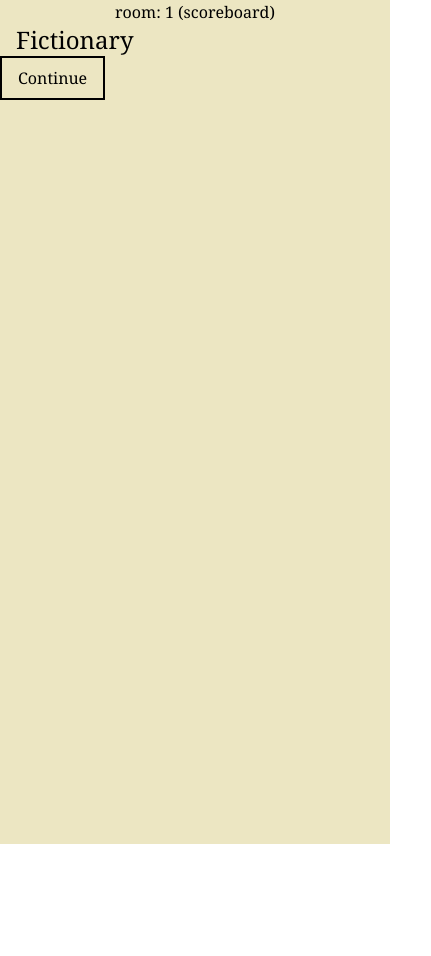
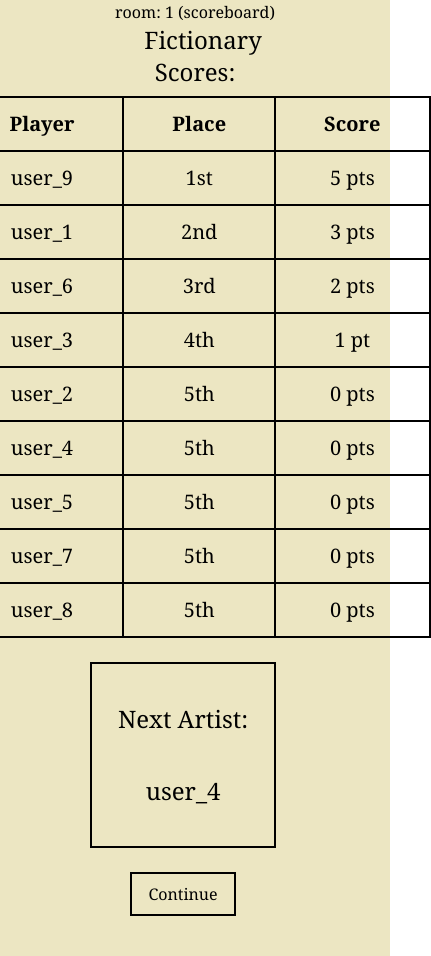
Before and after one commit to jasminebroton/Fictionary-Frontend, a React (Create React App) app: page /scoreboard/1 in a window 390 px wide. Shown: the whole page, 431 px wide, since content can reach past the window. Before the commit the page ends 844 px from the top, so only its background shows below. Built offline with nearby package versions, Linux system fonts and the light colour scheme.

Commit message:
Add: scoreboard page
1. Add table to display users, scores, and rank
2. Add div to display next artist
3. Fix grid and flex for responsive design AGAIN
4. Change from col to row for small width screens

issue #5

```diff
--- a/src/Results.js
+++ b/src/Results.js
@@ -26,11 +26,11 @@ function Results() {
     }
 
     return(
-        <div className="bg-[#ece6c2] font-serif pb-4 min-h-fit">
+        <div className="bg-[#ece6c2] font-serif pb-4 px-6 min-h-screen max-h-max">
             {/* display room and page title for testing */}
             <p>room: {roomId} &#40;results&#41;</p>
             <p className="text-2xl text-left ml-4">Fictionary</p>
-            <div className="grid lg:grid-cols-2 sm:grid-rows-2 p-0 m-0 justify-items-stretch">
+            <div className="grid lg:grid-cols-2 lg:grid-rows-1 sm:grid-rows-2 p-0 m-0 justify-items-stretch">
                 <div className="flex flex-col justify-center items-center aspect-square max-h-[80vh] p-0 m-4">
                     <MyCanvas />
                     <p className="my-2">Category was</p>
--- a/src/Scoreboard.js
+++ b/src/Scoreboard.js
@@ -1,19 +1,45 @@
+import { useState } from "react";
 import { useParams } from "react-router-dom";
 import { useNavigate } from "react-router-dom";
 
 function Scoreboard() {
     const navigate = useNavigate();
     const { roomId } = useParams();
+    const [data, setData] = useState([{user: "user_9", points: 5, rank: "1st"}, {user: "user_1", points: 3, rank: "2nd"}, {user: "user_6", points: 2, rank: "3rd"}, {user: "user_3", points: 1, rank: "4th"}, {user: "user_2", points: 0, rank: "5th"}, {user: "user_4", points: 0, rank: "5th"}, {user: "user_5", points: 0, rank: "5th"}, {user: "user_7", points: 0, rank: "5th"}, {user: "user_8", points: 0, rank: "5th"}]);
+    const [nextArtist, setNextArtist] = useState("user_4");
 
     function handleCtnBtn() {
         navigate(`/categories/${roomId}`);
     }
     return (
-        <div className="bg-[#ece6c2] font-serif h-screen">
+        <div className="bg-[#ece6c2] font-serif pb-4 px-6 min-h-screen max-h-max">
             {/* display room and page title for testing */}
             <p>room: {roomId} &#40;scoreboard&#41;</p>
-            <p className="text-2xl text-left ml-4">Fictionary</p>
-            <div className="border-2 border-solid border-black hover:border-sky-600 hover:text-sky-600 cursor-pointer size-fit px-4 py-2" onClick={handleCtnBtn} >Continue</div>
+            <p className="text-2xl text-center ml-4">Fictionary</p>
+            <div className="grid lg:grid-cols-2 lg:grid-rows-1 sm:grid-rows-2 p-0 m-0 justify-center items-center justify-items-stretch">
+                <div className="flex flex-col justify-center items-center">
+                    <p className="text-2xl pb-2">Scores:</p>
+                    <table className="overflow-x-auto border-2 border-solid border-black text-xl">
+                        <tr className="border-2 border-solid border-black">
+                            <th className="border-2 border-solid border-black px-12 py-3">Player</th>
+                            <th className="border-2 border-solid border-black px-12 py-3">Place</th>
+                            <th className="border-2 border-solid border-black px-12 py-3">Score</th>
+                        </tr>
+                        {data.map(d => <tr className="border-2 border-solid border-black">
+                            <td className="border-2 border-solid border-black px-12 py-3">{d.user}</td>
+                            <td className="border-2 border-solid border-black px-12 py-3">{d.rank}</td>
+                            <td className="border-2 border-solid border-black px-12 py-3">{d.points} {d.points == 1 ? `pt` : `pts`}</td>
+                        </tr>)}
+                    </table>
+                </div>
+                <div className="flex flex-col justify-center items-center mr-6 my-6 gap-6">
+                    <div className="flex flex-col justify-evenly border-2 border-solid border-black w-5/12 aspect-square">
+                        <p className="text-2xl">Next Artist:</p>
+                        <p className="text-2xl">{nextArtist}</p>
+                    </div>
+                    <div className="border-2 border-solid border-black hover:border-sky-600 hover:text-sky-600 cursor-pointer size-fit px-4 py-2" onClick={handleCtnBtn} >Continue</div>
+                </div>
+            </div>
         </div>
     )
 }
```
